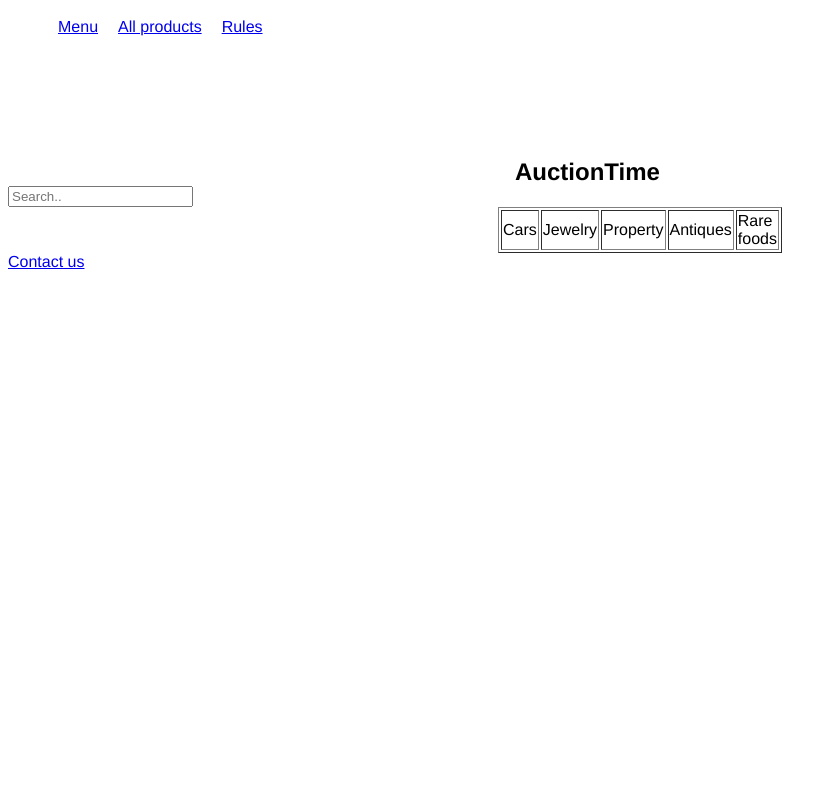
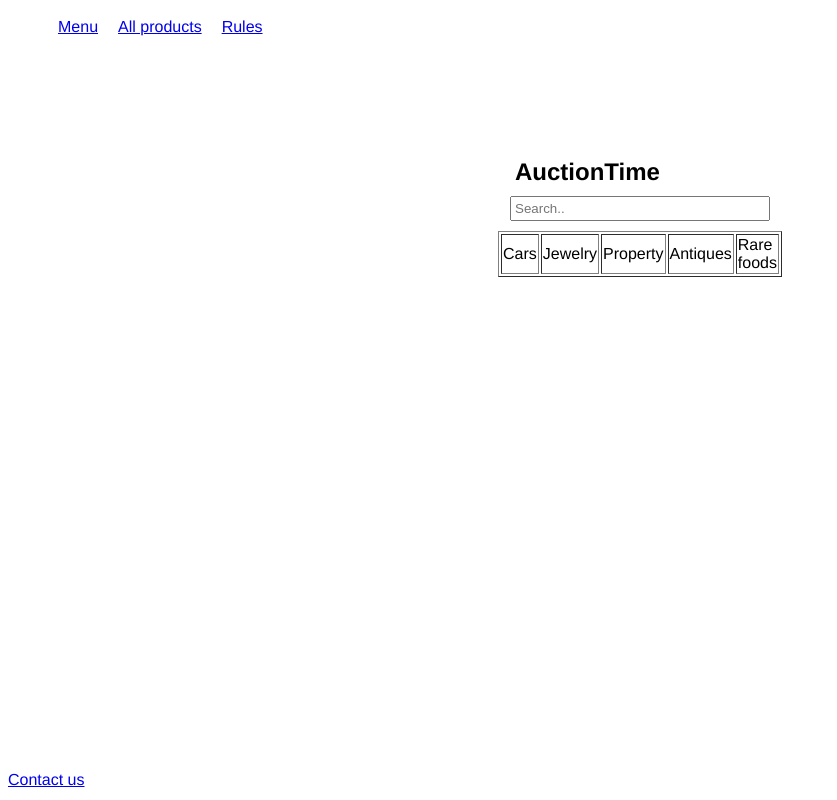
Before and after one commit to normangarder/Oksjoni-sait, a PHP site: page / in a window 1280 px wide. Shown: the whole page, without its empty margins (0-837 px from the left). Run offline with PHP 8.4, Linux system fonts and the light colour scheme.

Commit message:
Update styles.css

```diff
--- a/HTML/CSS/styles.css
+++ b/HTML/CSS/styles.css
@@ -15,6 +15,7 @@
 }
 header {
 	height: 150px;
+
 }
 ul {
 	list-style-type: none;
@@ -28,21 +29,27 @@
 	max-width: 250px;
 	margin: auto;
 }
-.search a {
+.search {
 	margin: 10px;
 	max-width: 250px;
-	margin: 0 auto;
+	margin: 10px auto;
 	padding: 3px;
 	width: 100%;
 	text-align: left;
 	display: block;
+	cursor: pointer;
 }
 table {
 	max-width: 250px;
 	margin: auto;
+	gap: 10px;
 }
 footer {
-
+	position: absolute;
+  bottom: 0;
+  width: 100%;
+  height: 2.5rem;            /* Footer height */
+  align-content: center;
 }
 .class a {
 	text-decoration: none;
```
